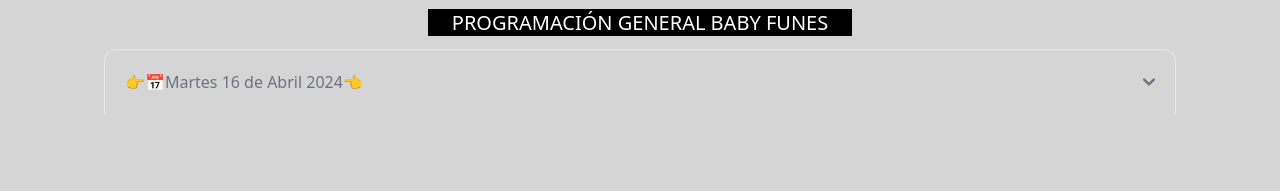
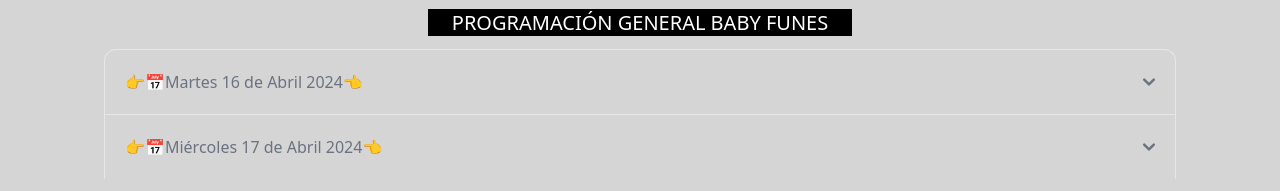
Before and after one commit to vadelgado/zonal-baby-futbol-masculino, an Astro site: page / in a window 1280 px wide. Shown: the part 1064-1255 px from the top of the page. Built offline with nearby package versions, Linux system fonts and the light colour scheme; Astro itself is replaced by a stand-in of ours; a web font is replaced by a local one; what @midudev/tailwind-animations would draw is missing.

```diff
--- a/src/components/TableGrupos.astro
+++ b/src/components/TableGrupos.astro
@@ -139,12 +139,16 @@
     </div>
     </div>
 
-  </div>
-
-
-
-
-
+    <h2 id="accordion-collapse-heading-2">
+      <button type="button" class="flex items-center justify-between w-full p-5 font-medium rtl:text-right text-gray-500 border border-b-0 border-gray-200 focus:ring-4 focus:ring-gray-200 dark:focus:ring-gray-800 dark:border-gray-700 dark:text-gray-400 hover:bg-gray-100 dark:hover:bg-gray-800 gap-3" data-accordion-target="#accordion-collapse-body-2" aria-expanded="false" aria-controls="accordion-collapse-body-2">
+        <span>👉📅Miércoles 17 de Abril 2024👈</span>
+        <svg data-accordion-icon class="w-3 h-3 rotate-180 shrink-0" aria-hidden="true" xmlns="http://www.w3.org/2000/svg" fill="none" viewBox="0 0 10 6">
+          <path stroke="currentColor" stroke-linecap="round" stroke-linejoin="round" stroke-width="2" d="M9 5 5 1 1 5"/>
+        </svg>
+      </button>
+    </h2>
+    <div id="accordion-collapse-body-2" class="hidden" aria-labelledby="accordion-collapse-heading-2">
+      <div class="p-5 border border-b-0 border-gray-200 dark:border-gray-700">
         <Subtitle />
         <Title title="Miercoles 17 de Abril 2024" />
         <div class="relative flex items-center justify-center">
@@ -310,6 +314,16 @@
           </table>
         </div>
         <SubtitleFooter />
+    </div>
+    </div>
+
+  </div>
+
+
+
+
+
+
 
   <Subtitle />
   <Title title="Jueves 18 de Abril 2024" />
```
Lines whose indentation alone changed are shown as unchanged.
